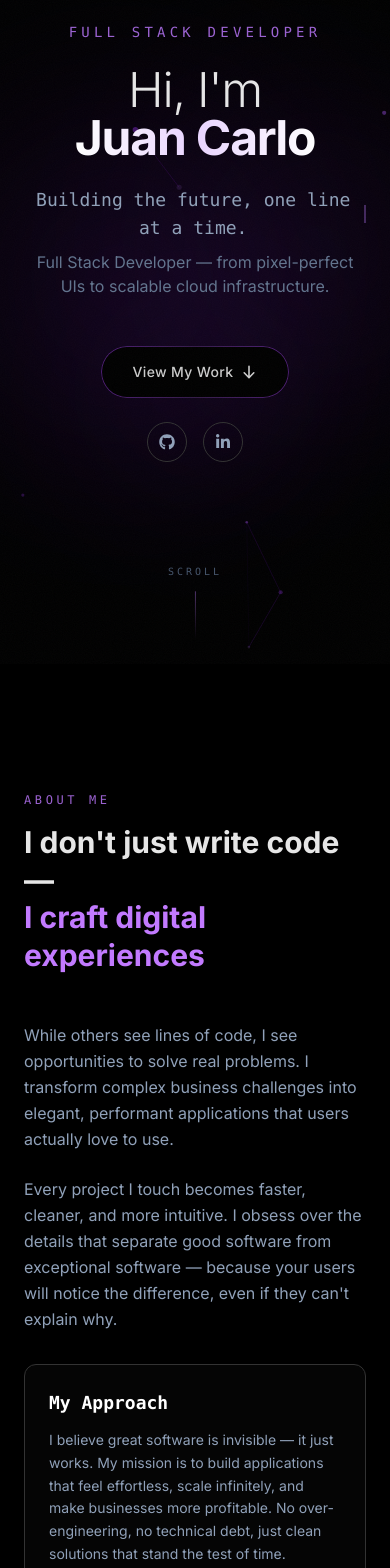
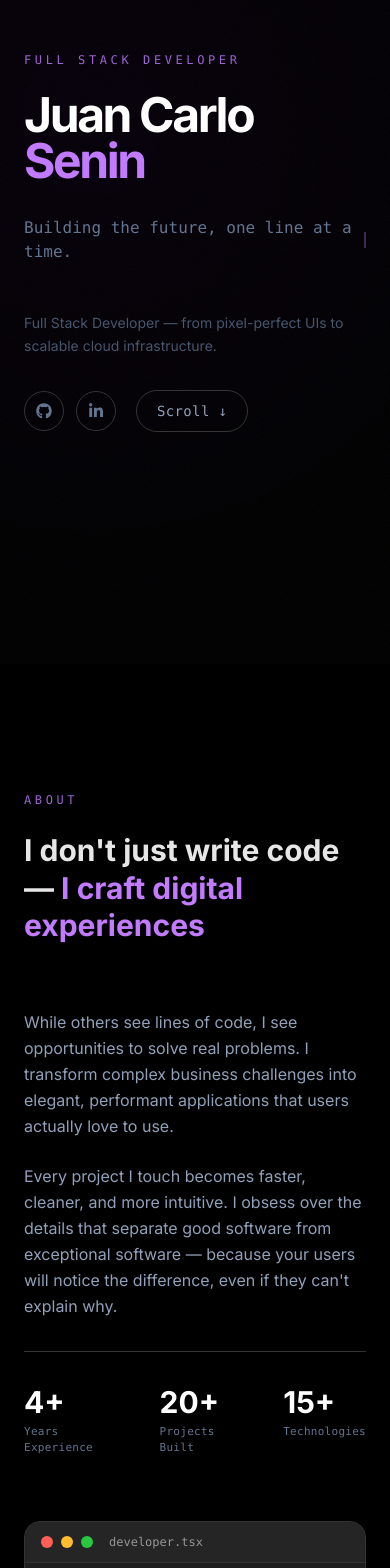
Before and after one commit to jcarlo-vs/perso-web, a Next.js app: page / in a window 390 px wide. Shown: the part 180-1748 px from the top of the page. Built offline with nearby package versions, Linux system fonts and the light colour scheme.

Commit message:
feat : change alignment

```diff
--- a/components/sections/about-section.tsx
+++ b/components/sections/about-section.tsx
@@ -26,75 +26,66 @@ function CountUp({ end, suffix = "", duration = 2000 }: { end: number; suffix?:
     return () => clearInterval(timer);
   }, [isInView, end, duration]);
 
-  return (
-    <span ref={ref}>
-      {count}
-      {suffix}
-    </span>
-  );
+  return <span ref={ref}>{count}{suffix}</span>;
 }
 
 export function AboutSection() {
   return (
-    <section id="about" className="relative py-32 px-6">
-      <div className="max-w-6xl mx-auto">
-        {/* Section Label */}
+    <section id="about" className="relative py-32 px-6 md:px-12">
+      <div className="max-w-7xl mx-auto">
+        {/* Label */}
         <Reveal variant="fade-up">
-          <p className="text-xs tracking-[0.3em] text-purple-400/80 font-mono mb-4 uppercase">
-            About Me
+          <p className="text-xs tracking-[0.3em] text-purple-400/80 font-mono mb-6 uppercase">
+            About
           </p>
         </Reveal>
 
-        {/* Heading */}
+        {/* Big heading — left aligned */}
         <Reveal variant="fade-up" delay={0.1}>
-          <h2 className="text-3xl md:text-5xl lg:text-6xl font-bold mb-6 leading-tight">
-            <span className="text-white/90">{aboutContent.heading}</span>
-            <br />
-            <span className="text-purple-400">
-              {aboutContent.highlight}
-            </span>
+          <h2 className="text-3xl md:text-5xl lg:text-6xl font-bold leading-tight max-w-3xl mb-16">
+            <span className="text-white/90">{aboutContent.heading}</span>{" "}
+            <span className="text-purple-400">{aboutContent.highlight}</span>
           </h2>
         </Reveal>
 
-        {/* Two Column Layout */}
-        <div className="grid md:grid-cols-2 gap-12 mt-12">
-          {/* Left - Text */}
-          <div className="space-y-6">
+        {/* Two column: text left, code right */}
+        <div className="grid md:grid-cols-2 gap-16">
+          {/* Left */}
+          <div>
             {aboutContent.paragraphs.map((paragraph, index) => (
               <Reveal key={index} variant="fade-up" delay={0.2 + index * 0.1}>
-                <p className="text-base md:text-lg text-slate-400 leading-relaxed">
+                <p className="text-base text-slate-400 leading-relaxed mb-6">
                   {paragraph}
                 </p>
               </Reveal>
             ))}
 
-            {/* Approach */}
+            {/* Stats — inline row */}
             <Reveal variant="fade-up" delay={0.4}>
-              <div className="mt-8 p-6 rounded-xl border border-white/[0.06] bg-white/[0.02]">
-                <h3 className="text-lg font-semibold text-white mb-3 font-mono">
-                  {aboutContent.technicalVision.title}
-                </h3>
-                <p className="text-sm text-slate-400 leading-relaxed">
-                  {aboutContent.technicalVision.description}
-                </p>
+              <div className="flex gap-10 mt-8 pt-8 border-t border-white/6">
+                {stats.map((stat, index) => (
+                  <div key={index}>
+                    <div className="text-3xl font-bold text-white">
+                      <CountUp end={stat.value} suffix={stat.suffix} />
+                    </div>
+                    <p className="text-[11px] text-slate-500 mt-1 font-mono tracking-wide">{stat.label}</p>
+                  </div>
+                ))}
               </div>
             </Reveal>
           </div>
 
-          {/* Right - Code Editor + Stats */}
-          <div className="space-y-8">
-            {/* Code Editor Mockup */}
-            <Reveal variant="fade-left" delay={0.3}>
-              <div className="rounded-xl border border-white/[0.08] bg-[#1e1e1e] overflow-hidden">
-                {/* Title bar */}
-                <div className="flex items-center gap-2 px-4 py-3 border-b border-white/[0.06] bg-[#252526]">
+          {/* Right — code editor */}
+          <div>
+            <Reveal variant="fade-up" delay={0.3}>
+              <div className="rounded-2xl border border-white/8 bg-[#1e1e1e] overflow-hidden">
+                <div className="flex items-center gap-2 px-4 py-3 border-b border-white/6 bg-[#252526]">
                   <div className="w-3 h-3 rounded-full bg-[#ff5f57]" />
                   <div className="w-3 h-3 rounded-full bg-[#febc2e]" />
                   <div className="w-3 h-3 rounded-full bg-[#28c840]" />
                   <span className="ml-2 text-xs text-[#969696] font-mono">developer.tsx</span>
                 </div>
-                {/* Code - VS Code Dark+ theme colors */}
-                <div className="p-4 font-mono text-xs md:text-sm leading-relaxed">
+                <div className="p-5 font-mono text-sm leading-7">
                   <div>
                     <span className="text-[#569cd6]">const</span>{" "}
                     <span className="text-[#4fc1ff]">developer</span>{" "}
@@ -125,45 +116,20 @@ export function AboutSection() {
                     <span className="text-[#ce9178]">&quot;Ship. Iterate. Dominate.&quot;</span>
                     <span className="text-[#d4d4d4]">,</span>
                   </div>
-                  <div>
-                    <span className="text-[#da70d6]">{"}"}</span>
-                  </div>
+                  <div><span className="text-[#da70d6]">{"}"}</span></div>
                 </div>
               </div>
             </Reveal>
 
-            {/* Stats */}
+            {/* Approach */}
             <Reveal variant="fade-up" delay={0.5}>
-              <div className="grid grid-cols-3 gap-4">
-                {stats.map((stat, index) => (
-                  <div
-                    key={index}
-                    className="text-center p-4 rounded-xl border border-white/[0.06] bg-white/[0.02]"
-                  >
-                    <div className="text-2xl md:text-3xl font-bold text-white">
-                      <CountUp end={stat.value} suffix={stat.suffix} />
-                    </div>
-                    <p className="text-xs text-slate-500 mt-1">{stat.label}</p>
-                  </div>
-                ))}
-              </div>
-            </Reveal>
-
-            {/* Motto */}
-            <Reveal variant="fade-up" delay={0.6}>
-              <div className="flex flex-wrap gap-4 items-center justify-center">
-                {aboutContent.motto.map((word, index) => (
-                  <span
-                    key={index}
-                    className={`text-2xl md:text-3xl font-bold font-mono ${
-                      index % 2 === 0
-                        ? "text-white/80"
-                        : "text-white/50"
-                    }`}
-                  >
-                    {word}
-                  </span>
-                ))}
+              <div className="mt-4 p-6 rounded-2xl border border-white/6 bg-white/2">
+                <h3 className="text-sm font-semibold text-white mb-2 font-mono">
+                  {aboutContent.technicalVision.title}
+                </h3>
+                <p className="text-xs text-slate-400 leading-relaxed">
+                  {aboutContent.technicalVision.description}
+                </p>
               </div>
             </Reveal>
           </div>
--- a/components/sections/hero-section.tsx
+++ b/components/sections/hero-section.tsx
@@ -2,13 +2,10 @@
 
 import { motion, useScroll, useTransform } from "framer-motion";
 import { useRef } from "react";
-import { ParticleBackground } from "@/components/ui/particle-background";
-import { LetterReveal } from "@/components/ui/text-reveal";
 import { TypingEffect } from "@/components/ui/typing-effect";
 import { MagneticButton } from "@/components/ui/magnetic-button";
 import { personalInfo } from "@/lib/portfolio-data";
 import { FaGithub, FaLinkedinIn } from "react-icons/fa6";
-import { HiArrowDown } from "react-icons/hi";
 
 export function HeroSection() {
   const sectionRef = useRef<HTMLElement>(null);
@@ -17,122 +14,70 @@ export function HeroSection() {
     offset: ["start start", "end start"],
   });
 
-  const textY = useTransform(scrollYProgress, [0, 1], [0, -100]);
   const opacity = useTransform(scrollYProgress, [0, 0.5], [1, 0]);
-  const orb1Y = useTransform(scrollYProgress, [0, 1], [0, -200]);
-  const orb2Y = useTransform(scrollYProgress, [0, 1], [0, -120]);
-  const orb3Y = useTransform(scrollYProgress, [0, 1], [0, -300]);
+  const y = useTransform(scrollYProgress, [0, 1], [0, -80]);
 
   const scrollToAbout = () => {
-    const aboutSection = document.getElementById("about");
-    if (aboutSection) {
-      aboutSection.scrollIntoView({ behavior: "smooth" });
-    }
+    document.getElementById("about")?.scrollIntoView({ behavior: "smooth" });
   };
 
   return (
     <section
       ref={sectionRef}
       id="home"
-      className="relative min-h-screen flex items-center justify-center overflow-hidden"
+      className="relative min-h-screen flex items-center overflow-hidden"
     >
-      {/* Particle Background */}
-      <div className="absolute inset-0 z-0">
-        <ParticleBackground />
-      </div>
-
-      {/* Gradient Orbs - Parallax Layers */}
-      <motion.div
-        className="absolute top-1/4 -left-32 w-125 h-125 rounded-full opacity-20 blur-[100px] pointer-events-none"
-        style={{ y: orb1Y, background: "radial-gradient(circle, #7e22ce 0%, transparent 70%)" }}
-      />
-      <motion.div
-        className="absolute bottom-1/4 -right-32 w-100 h-100 rounded-full opacity-15 blur-[100px] pointer-events-none"
-        style={{ y: orb2Y, background: "radial-gradient(circle, #9333ea 0%, transparent 70%)" }}
-      />
-      <motion.div
-        className="absolute top-1/2 left-1/2 -translate-x-1/2 w-75 h-75 rounded-full opacity-10 blur-[80px] pointer-events-none"
-        style={{ y: orb3Y, background: "radial-gradient(circle, #9333ea 0%, transparent 70%)" }}
-      />
+      {/* Subtle ambient glow */}
+      <div className="absolute top-0 right-0 w-[600px] h-[600px] bg-purple-600/5 rounded-full blur-[150px] pointer-events-none" />
 
       {/* Content */}
       <motion.div
-        style={{ y: textY, opacity }}
-        className="relative z-10 max-w-5xl mx-auto px-6 text-center"
+        style={{ y, opacity }}
+        className="relative z-10 max-w-7xl w-full mx-auto px-6 md:px-12"
       >
-        {/* Greeting */}
+        {/* Role tag */}
         <motion.p
-          initial={{ opacity: 0, y: 20 }}
-          animate={{ opacity: 1, y: 0 }}
+          initial={{ opacity: 0, x: -20 }}
+          animate={{ opacity: 1, x: 0 }}
           transition={{ duration: 0.6, delay: 0.2 }}
-          className="text-sm md:text-base tracking-[0.3em] text-purple-400/80 font-mono mb-6 uppercase"
+          className="text-xs tracking-[0.3em] text-purple-400/80 font-mono mb-6 uppercase"
         >
           Full Stack Developer
         </motion.p>
 
-        {/* Name - Letter by letter reveal */}
-        <h1 className="text-5xl sm:text-6xl md:text-7xl lg:text-8xl xl:text-9xl font-bold mb-6 tracking-tight">
-          <LetterReveal
-            text="Hi, I'm"
-            className="text-white/90 font-extralight"
-            delay={0.3}
-          />
-          <br />
-          <LetterReveal
-            text="Juan Carlo"
-            className="bg-linear-to-r from-white via-purple-200 to-white bg-clip-text text-transparent"
-            delay={0.6}
-          />
-        </h1>
+        {/* Name — massive, left-aligned */}
+        <motion.h1
+          initial={{ opacity: 0, y: 40 }}
+          animate={{ opacity: 1, y: 0 }}
+          transition={{ duration: 0.8, delay: 0.4 }}
+          className="text-[clamp(3rem,10vw,8rem)] font-bold leading-[0.95] tracking-tighter mb-8"
+        >
+          <span className="text-white block">Juan Carlo</span>
+          <span className="text-purple-400 block">Senin</span>
+        </motion.h1>
 
-        {/* Tagline - Typing effect */}
-        <div className="h-8 md:h-10 mb-8">
+        {/* Tagline */}
+        <div className="mb-6 max-w-xl">
           <TypingEffect
             text={personalInfo.tagline}
-            className="text-lg md:text-xl lg:text-2xl text-slate-400 font-mono"
-            delay={1400}
+            className="text-base md:text-lg text-slate-500 font-mono"
+            delay={1200}
             speed={40}
           />
         </div>
 
-        {/* Focus Statement */}
-        <motion.p
-          initial={{ opacity: 0 }}
-          animate={{ opacity: 1 }}
-          transition={{ duration: 0.8, delay: 2.5 }}
-          className="text-base md:text-lg text-slate-500 max-w-2xl mx-auto mb-12"
-        >
-          {personalInfo.subtitle}
-        </motion.p>
-
-        {/* CTA + Social Links */}
+        {/* Bottom row: subtitle + social */}
         <motion.div
           initial={{ opacity: 0, y: 20 }}
           animate={{ opacity: 1, y: 0 }}
-          transition={{ duration: 0.6, delay: 2.8 }}
-          className="flex flex-col sm:flex-row items-center justify-center gap-6"
+          transition={{ duration: 0.6, delay: 2.2 }}
+          className="flex flex-col sm:flex-row sm:items-end sm:justify-between gap-8 mt-12"
         >
-          {/* CTA Button */}
-          <MagneticButton>
-            <button
-              type="button"
-              onClick={scrollToAbout}
-              className="group relative px-8 py-4 rounded-full font-medium text-sm tracking-wide overflow-hidden"
-              data-cursor-hover
-            >
-              {/* Animated gradient border */}
-              <span className="absolute inset-0 rounded-full p-[1px] bg-gradient-to-r from-purple-500/40 via-purple-400/20 to-purple-500/40">
-                <span className="absolute inset-[1px] rounded-full bg-black" />
-              </span>
-              <span className="relative z-10 flex items-center gap-2 text-white/80 group-hover:text-white transition-colors">
-                View My Work
-                <HiArrowDown className="w-4 h-4 group-hover:translate-y-0.5 transition-transform" />
-              </span>
-            </button>
-          </MagneticButton>
+          <p className="text-sm text-slate-600 max-w-sm leading-relaxed">
+            {personalInfo.subtitle}
+          </p>
 
-          {/* Social Links */}
-          <div className="flex items-center gap-4">
+          <div className="flex items-center gap-3">
             {[
               { href: personalInfo.social.github, icon: FaGithub, label: "GitHub" },
               { href: personalInfo.social.linkedin, icon: FaLinkedinIn, label: "LinkedIn" },
@@ -142,7 +87,7 @@ export function HeroSection() {
                   href={social.href}
                   target="_blank"
                   rel="noopener noreferrer"
-                  className="flex items-center justify-center w-10 h-10 rounded-full border border-white/10 text-slate-400 hover:text-white hover:border-purple-400/40 hover:bg-purple-500/10 transition-all duration-300"
+                  className="flex items-center justify-center w-10 h-10 rounded-full border border-white/10 text-slate-500 hover:text-white hover:border-purple-400/30 transition-all duration-300"
                   aria-label={social.label}
                   data-cursor-hover
                 >
@@ -150,27 +95,18 @@ export function HeroSection() {
                 </a>
               </MagneticButton>
             ))}
+
+            <MagneticButton>
+              <button
+                type="button"
+                onClick={scrollToAbout}
+                className="ml-2 px-5 py-2.5 rounded-full border border-white/10 text-sm text-slate-400 hover:text-white hover:border-purple-400/30 transition-all duration-300 font-mono tracking-wide"
+                data-cursor-hover
+              >
+                Scroll ↓
+              </button>
+            </MagneticButton>
           </div>
-        </motion.div>
-      </motion.div>
-
-      {/* Scroll Indicator */}
-      <motion.div
-        initial={{ opacity: 0 }}
-        animate={{ opacity: 1 }}
-        transition={{ duration: 1, delay: 3.5 }}
-        className="absolute bottom-8 left-1/2 -translate-x-1/2 z-10"
-      >
-        <motion.div
-          animate={{ y: [0, 8, 0] }}
-          transition={{ duration: 2, repeat: Infinity, ease: "easeInOut" }}
-          className="flex flex-col items-center gap-3 cursor-pointer"
-          onClick={scrollToAbout}
-        >
-          <span className="text-[10px] text-slate-600 tracking-[0.3em] font-mono">
-            SCROLL
-          </span>
-          <div className="w-[1px] h-12 bg-gradient-to-b from-purple-400/40 to-transparent" />
         </motion.div>
       </motion.div>
     </section>
--- a/components/sections/portfolio-section.tsx
+++ b/components/sections/portfolio-section.tsx
@@ -6,26 +6,24 @@ import { projects } from "@/lib/portfolio-data";
 
 export function PortfolioSection() {
   return (
-    <section id="projects" className="relative py-32 px-6">
-      <div className="max-w-6xl mx-auto">
-        {/* Section Label */}
+    <section id="projects" className="relative py-32 px-6 md:px-12">
+      <div className="max-w-7xl mx-auto">
+        {/* Label */}
         <Reveal variant="fade-up">
-          <p className="text-xs tracking-[0.3em] text-purple-400/80 font-mono mb-4 uppercase">
-            Portfolio
+          <p className="text-xs tracking-[0.3em] text-purple-400/80 font-mono mb-6 uppercase">
+            Work
           </p>
         </Reveal>
 
         <Reveal variant="fade-up" delay={0.1}>
-          <h2 className="text-3xl md:text-5xl font-bold mb-16">
-            <span className="text-white/90">Featured </span>
-            <span className="text-purple-400">
-              Projects
-            </span>
+          <h2 className="text-3xl md:text-5xl font-bold mb-20">
+            <span className="text-white/90">Selected </span>
+            <span className="text-purple-400">Projects</span>
           </h2>
         </Reveal>
 
         {/* Projects */}
-        <div className="space-y-12">
+        <div className="space-y-20">
           {projects.map((project, index) => (
             <ProjectCard
               key={project.title}
--- a/components/sections/skills-section.tsx
+++ b/components/sections/skills-section.tsx
@@ -17,47 +17,45 @@ const categories: SkillCategory[] = [
 
 export function SkillsSection() {
   return (
-    <section id="skills" className="relative py-32 px-6">
-      <div className="max-w-6xl mx-auto">
-        {/* Section Label */}
+    <section id="skills" className="relative py-32 px-6 md:px-12">
+      <div className="max-w-7xl mx-auto">
+        {/* Label */}
         <Reveal variant="fade-up">
-          <p className="text-xs tracking-[0.3em] text-purple-400/80 font-mono mb-4 uppercase">
+          <p className="text-xs tracking-[0.3em] text-purple-400/80 font-mono mb-6 uppercase">
             Tech Stack
           </p>
         </Reveal>
 
         <Reveal variant="fade-up" delay={0.1}>
           <h2 className="text-3xl md:text-5xl font-bold mb-16">
-            <span className="text-purple-400">
-              Technologies
-            </span>
+            <span className="text-purple-400">Technologies</span>
             <span className="text-white/90"> I work with</span>
           </h2>
         </Reveal>
 
-        {/* Skill Categories */}
+        {/* Categories as rows */}
         <div className="space-y-16">
           {categories.map((category, catIndex) => (
             <div key={category.label}>
               <Reveal variant="fade-up" delay={catIndex * 0.1}>
-                <h3 className="text-sm tracking-[0.2em] font-semibold mb-8 text-purple-400/70">
+                <h3 className="text-xs tracking-[0.2em] font-mono text-slate-600 mb-6 pb-3 border-b border-white/6">
                   {category.label}
                 </h3>
               </Reveal>
 
-              <div className="flex flex-wrap gap-3">
+              <div className="grid grid-cols-2 sm:grid-cols-3 md:grid-cols-4 lg:grid-cols-5 gap-3">
                 {category.items.map((skill, index) => (
                   <Reveal
                     key={skill.name}
-                    variant="scale-in"
-                    delay={catIndex * 0.1 + index * 0.02}
+                    variant="fade-up"
+                    delay={catIndex * 0.05 + index * 0.03}
                   >
-                    <div className="group flex items-center gap-2 px-4 py-2 rounded-full bg-white/5 border border-white/10 hover:border-purple-500/25 hover:bg-white/10 transition-all duration-300">
+                    <div className="group flex items-center gap-3 p-3 rounded-xl hover:bg-white/[0.03] transition-all duration-300">
                       <SkillIcon
                         name={skill.name}
-                        className="relative w-4 h-4 opacity-70 group-hover:opacity-100 transition-opacity duration-300"
+                        className="relative w-5 h-5 opacity-50 group-hover:opacity-100 transition-opacity duration-300"
                       />
-                      <span className="text-sm text-slate-300 group-hover:text-white font-medium tracking-wide transition-colors duration-300">
+                      <span className="text-sm text-slate-500 group-hover:text-white transition-colors duration-300">
                         {skill.name}
                       </span>
                     </div>
--- a/components/ui/project-card.tsx
+++ b/components/ui/project-card.tsx
@@ -58,17 +58,12 @@ export function ProjectCard({
       transition={{ duration: 0.7, delay: index * 0.15 }}
       onMouseMove={handleMouseMove}
       onMouseLeave={handleMouseLeave}
-      style={{
-        perspective: 1000,
-      }}
+      style={{ perspective: 1000 }}
       className="w-full group"
       data-cursor-hover
     >
       <motion.div
-        animate={{
-          rotateX,
-          rotateY,
-        }}
+        animate={{ rotateX, rotateY }}
         transition={{ type: "spring", stiffness: 200, damping: 30 }}
         className={cn(
           "relative overflow-hidden rounded-2xl",
@@ -84,8 +79,7 @@ export function ProjectCard({
           )}
         >
           {/* Image Section */}
-          <div className="relative w-full lg:w-1/2 h-64 lg:h-auto min-h-[280px] bg-linear-to-br from-purple-900/10 to-black/40 flex items-center justify-center overflow-hidden">
-            {/* Glow accents */}
+          <div className="relative w-full lg:w-1/2 h-64 lg:h-auto min-h-[280px] bg-gradient-to-br from-purple-950/10 to-black/40 flex items-center justify-center overflow-hidden">
             <div className="absolute top-0 left-0 w-32 h-32 bg-purple-500/10 rounded-full blur-3xl" />
             <div className="absolute bottom-0 right-0 w-32 h-32 bg-white/3 rounded-full blur-3xl" />
 
```
Also changed, not shown: components/sections/contact-section.tsx (+51 -95 lines), components/sections/resume-section.tsx (+55 -49 lines).
